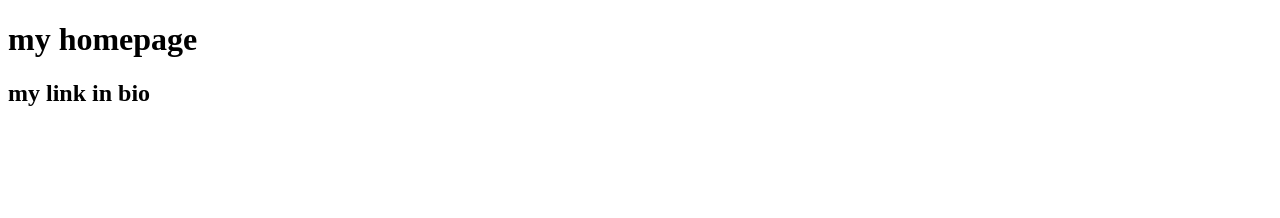
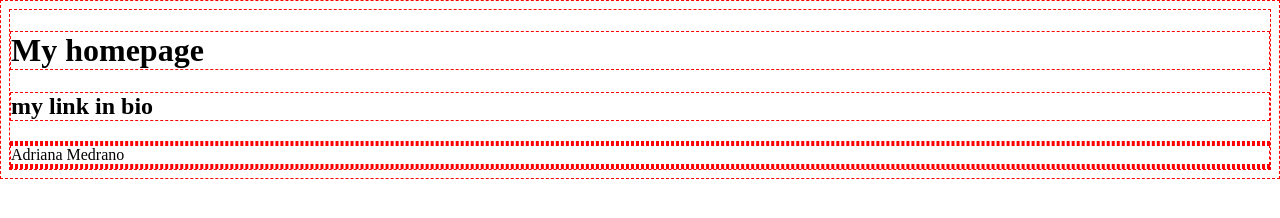
Before and after one commit to Amedrano00/link-in-bio, a plain HTML site: page index.html in a window 1280 px wide. Drawn offline with Linux system fonts and the light colour scheme.

Commit message:
add structure

```diff
--- a/index.html
+++ b/index.html
@@ -1,5 +1,25 @@
 <!DOCTYPE html>
 <html>
-<h1>my homepage</h1>
-<h2>my link in bio</h2>
+
+  <head>
+    <title>my own webpage</title>
+    <meta charset="UTF-8">
+  </head>
+
+  <body>
+    <style>
+      * {
+        border: 1px red dashed;
+      }
+    </style>
+    <h1>My homepage</h1>
+    <h2>my link in bio</h2>
+    <div class="main-container"></div>
+    <div class="image-row"></div>
+    <div class="name-row"> Adriana Medrano</div>
+    <div class="social-icons-row"></div>
+    <div class="links-row"></div>
+
+  </body>
+
 </html>
```
